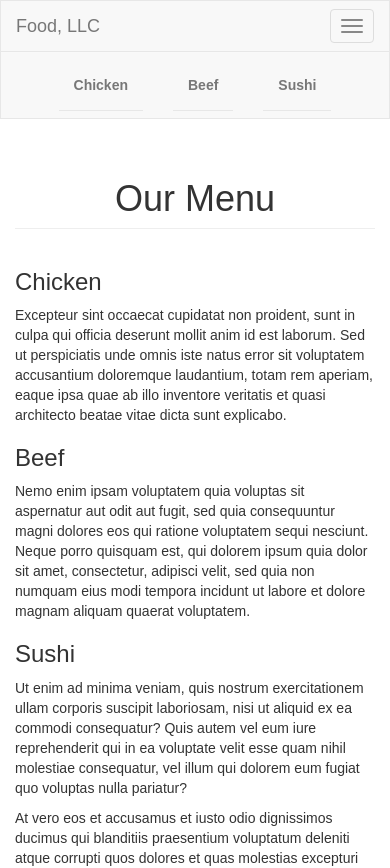
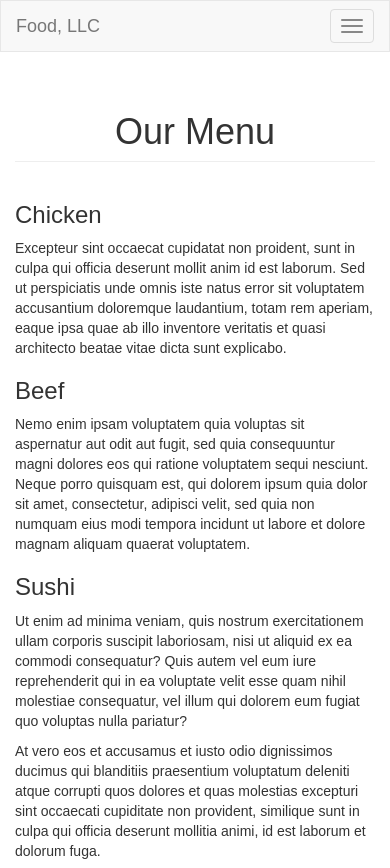
Before and after one commit to walidfz24/restaurant-project, a plain HTML site: page index.html in a window 390 px wide. Shown: the top 868 px of the page. Drawn offline with nearby package versions, Linux system fonts and the light colour scheme.

Commit message:
Update index.html

```diff
--- a/index.html
+++ b/index.html
@@ -24,15 +24,15 @@
                 <a class="navbar-brand" href="#">Food, LLC</a>
             </div>
 
+
             <!-- Mobile dropdown menu -->
-            <div class="collapse navbar-collapse visible-xs" id="mobile-menu">
-                <ul class="nav navbar-nav">
-                    <li><a href="#chicken">Chicken</a></li>
-                    <li><a href="#beef">Beef</a></li>
-                    <li><a href="#sushi">Sushi</a></li>
-                </ul>
-            </div>
-        </div>
+<div class="collapse navbar-collapse" id="mobile-menu">
+    <ul class="nav navbar-nav visible-xs">
+        <li><a href="#chicken">Chicken</a></li>
+        <li><a href="#beef">Beef</a></li>
+        <li><a href="#sushi">Sushi</a></li>
+    </ul>
+</div>
     </nav>
 
     <!-- Page Header -->
```
